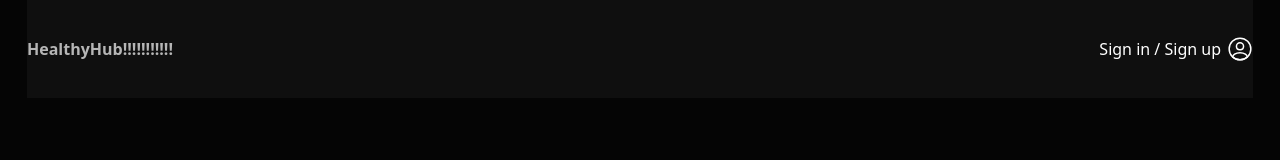
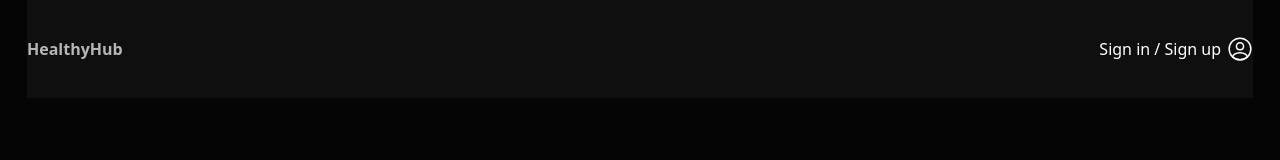
Before and after one commit to AnnaHort/Healthy, a React (Create React App) app: page / in a window 1280 px wide. Shown: the top 160 px of the page. Built offline with nearby package versions, Linux system fonts and the light colour scheme.

Commit message:
Update Header.jsx

```diff
--- a/src/components/Header/Header.jsx
+++ b/src/components/Header/Header.jsx
@@ -10,7 +10,7 @@ import {
 const Header = () => {
   return (
     <HeaderContainerStyle>
-      <LogoStyle href="/">HealthyHub!!!!!!!!!!!</LogoStyle>
+      <LogoStyle href="/">HealthyHub</LogoStyle>
       <HeaderLinkContainer>
         <div>
           <HeaderLinkSignIn href="/">Sign in</HeaderLinkSignIn>
```
